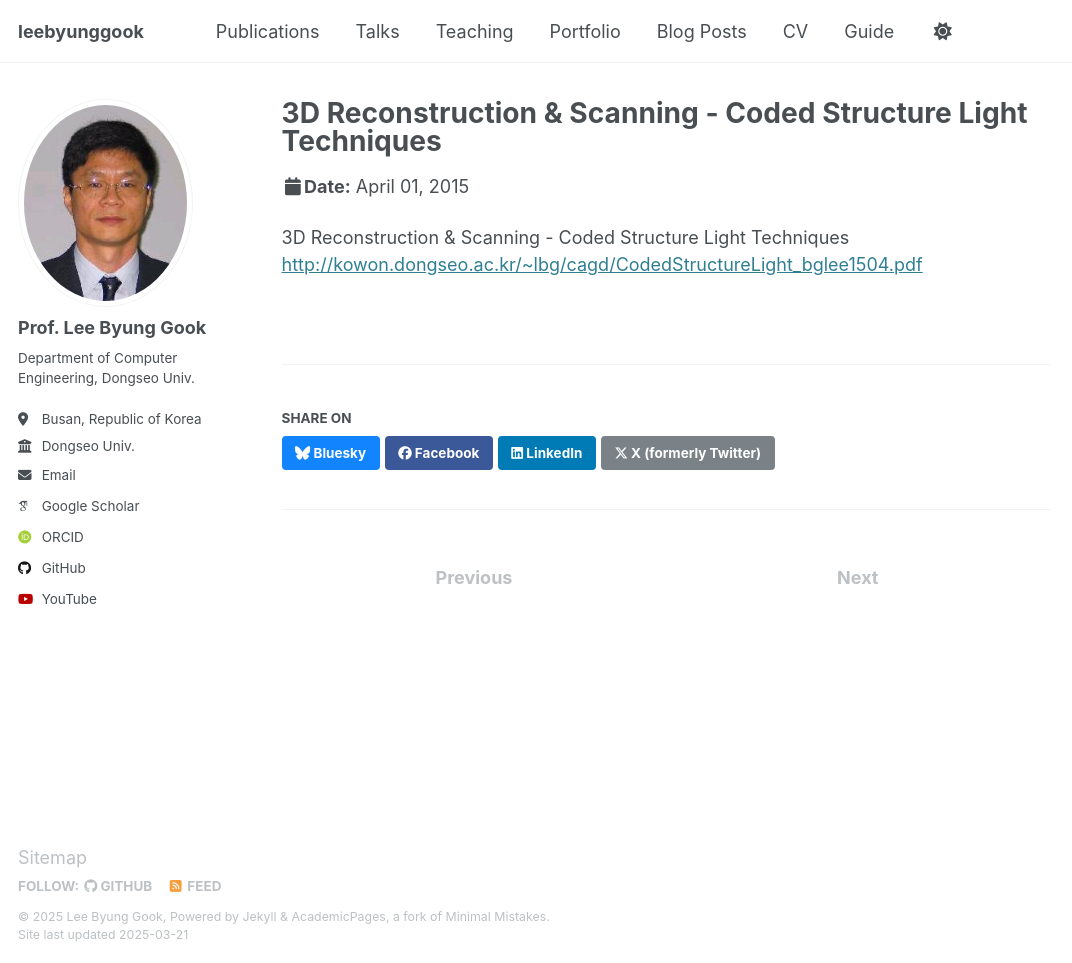
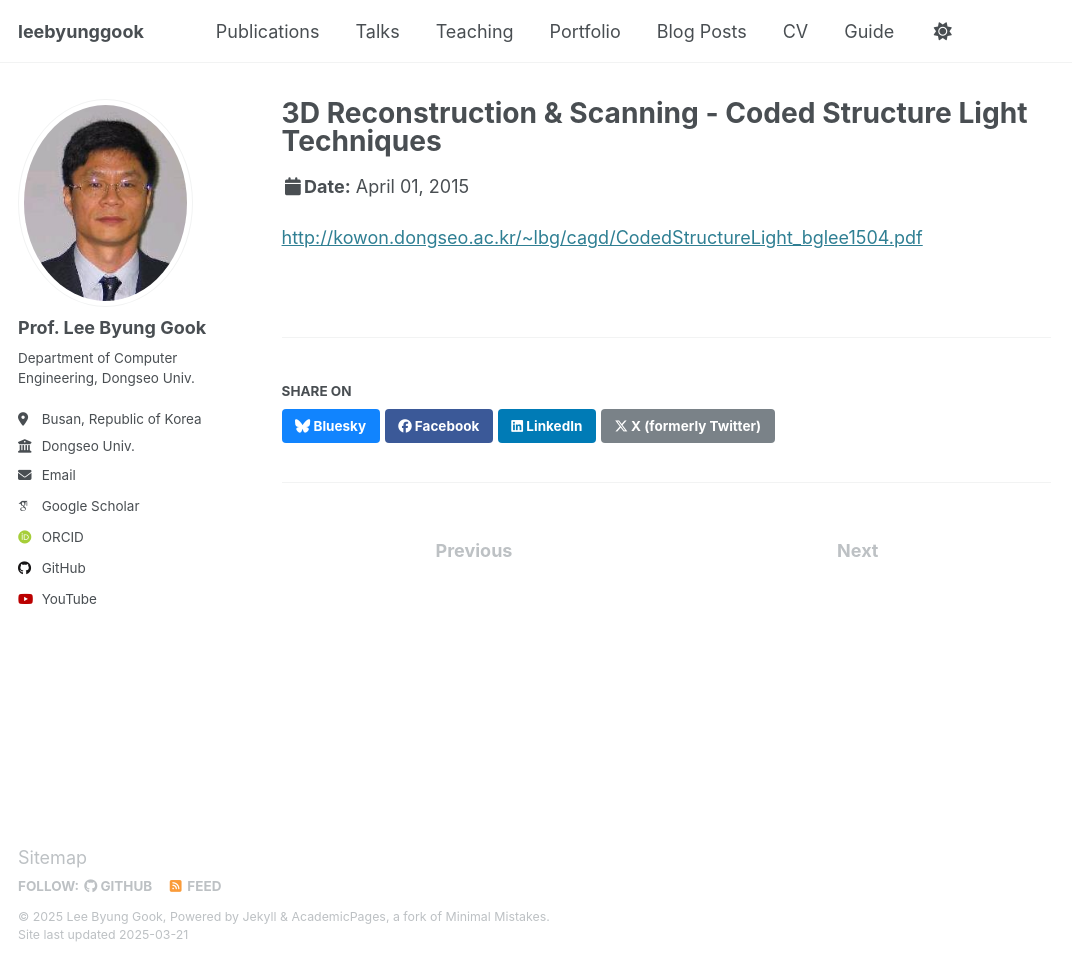
Before and after one commit to leebyunggook/leebyunggook.github.io, a Jekyll site: the page built from _talks/2015-04-01-CSL.md, in a window 1280 px wide and 963 px high. Shown: the whole window, without its empty margins (0-1072 px from the left). Built offline with Jekyll 4.4.1, drawn with Linux system fonts in a browser that asks for light colours; some web fonts are replaced.

Commit message:
Update 2015-04-01-CSL.md

```diff
--- a/_talks/2015-04-01-CSL.md
+++ b/_talks/2015-04-01-CSL.md
@@ -8,5 +8,4 @@ date: 2015-04-01
 location: "Dongseo Univ. Busan, KOrea"
 ---
 
-3D Reconstruction & Scanning - Coded Structure Light Techniques
 [http://kowon.dongseo.ac.kr/~lbg/cagd/CodedStructureLight_bglee1504.pdf](http://kowon.dongseo.ac.kr/~lbg/cagd/CodedStructureLight_bglee1504.pdf)
```
